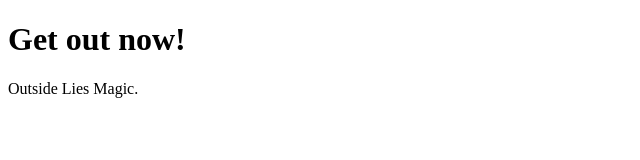
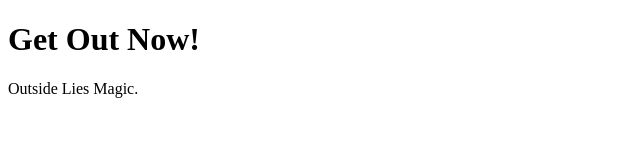
Before and after one commit to lookupdaily/website-old, a Gatsby site: page / in a window 1280 px wide. Shown: the full height of the page, 0-640 px from the left. Built offline with nearby package versions, Linux system fonts and the light colour scheme; Gatsby itself is replaced by a stand-in of ours.

Commit message:
Create Header component

```diff
--- a/package.json
+++ b/package.json
@@ -11,7 +11,7 @@
     "start": "npm run develop",
     "serve": "gatsby serve",
     "clean": "gatsby clean",
-    "test": "echo \"Write tests! -> https://gatsby.dev/unit-testing\" && exit 1"
+    "test": "jest"
   },
   "dependencies": {
     "gatsby": "^2.23.12",
@@ -19,6 +19,7 @@
     "react-dom": "^16.12.0"
   },
   "devDependencies": {
+    "@types/jest": "^26.0.4",
     "babel-jest": "^26.1.0",
     "babel-preset-gatsby": "^0.5.2",
     "identity-obj-proxy": "^3.0.0",
--- /dev/null
+++ b/src/components/header.tsx
@@ -0,0 +1,11 @@
+import * as React from 'react'
+
+interface TitleProps { text: string }
+
+export function Header(props: TitleProps) {
+  return (
+    <div>
+      <h1>{props.text}</h1>
+    </div>
+  )
+}
--- a/src/pages/index.tsx
+++ b/src/pages/index.tsx
@@ -1,9 +1,10 @@
 import React from "react"
+import { Header } from '../components/header'
 
 export default function Home() {
   return (
     <div>
-      <h1>Get out now!</h1>
+      <Header text="Get Out Now!"/>
       <p>Outside Lies Magic.</p>
     </div>
   )
```
Also changed, not shown: src/components/header.spec.tsx (added, +10 -0 lines), 1 other file.
